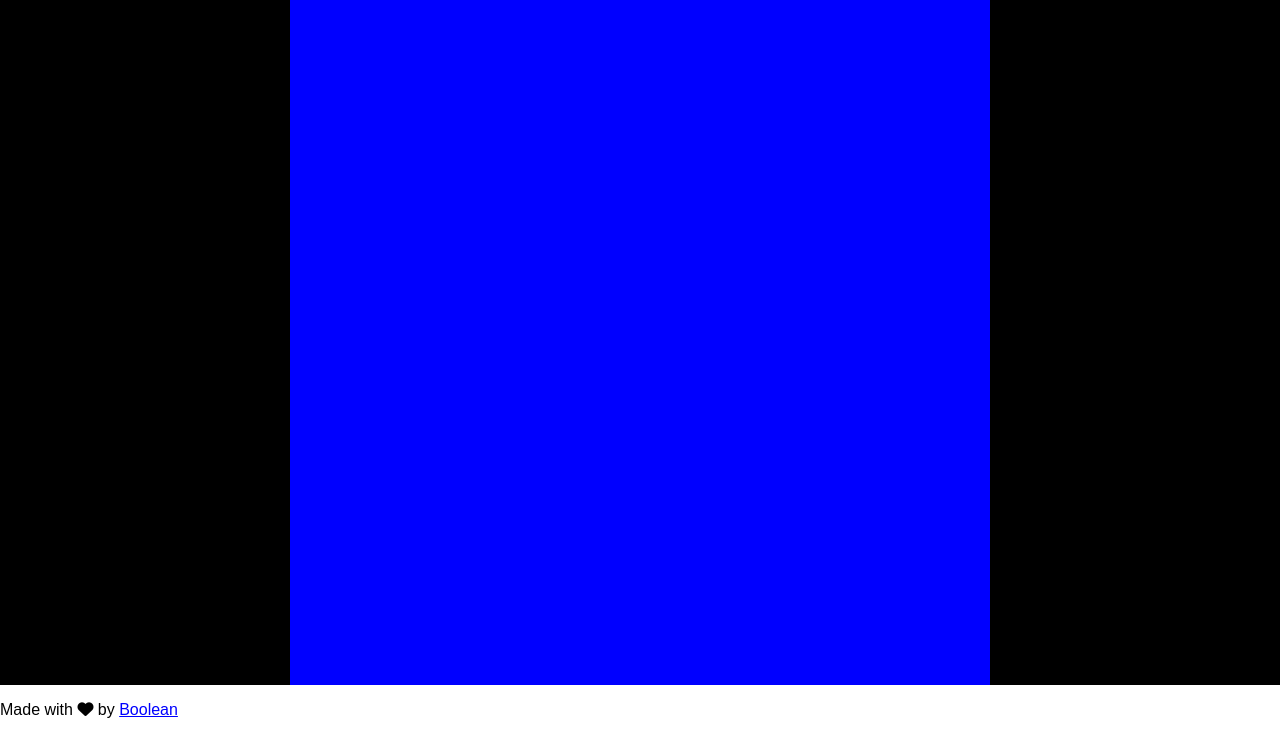
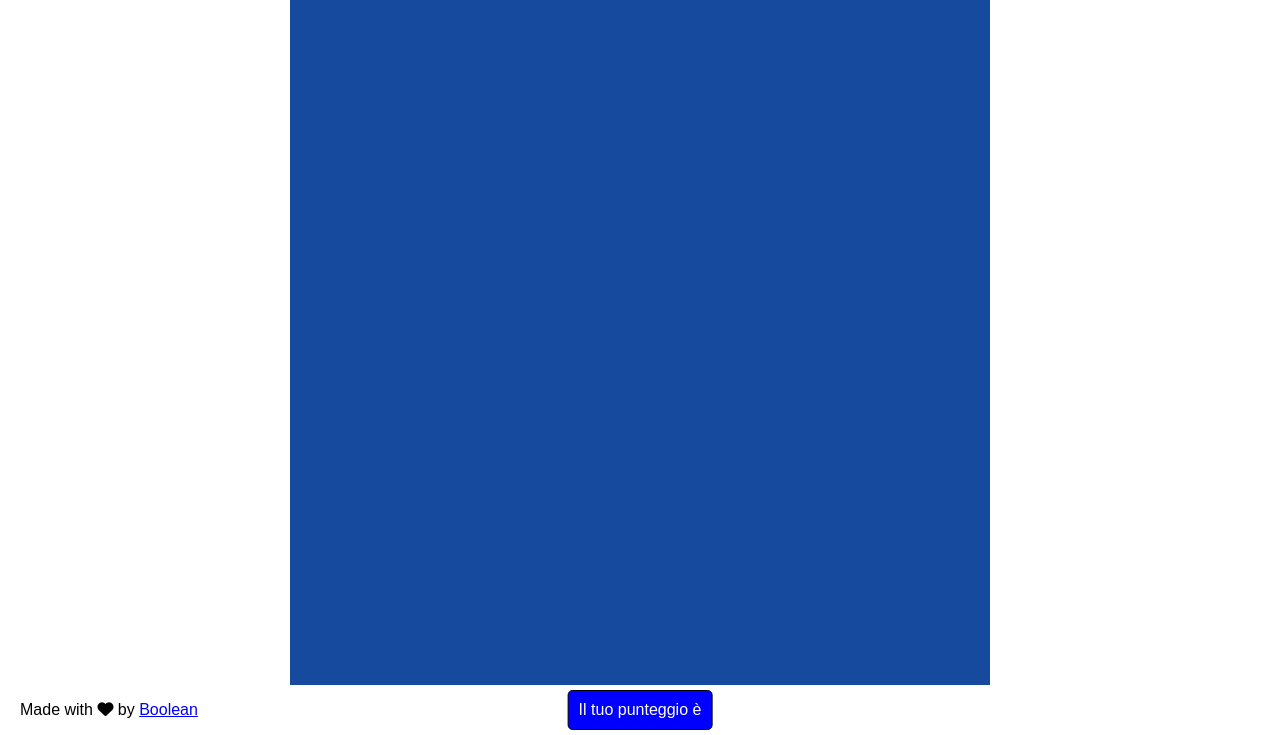
Before and after one commit to natdm02/js-campominato-dom, a plain HTML site: page index.html in a window 1280 px wide. Shown: the part 85-820 px from the top of the page. Drawn offline with Linux system fonts and the light colour scheme.

Commit message:
[add] modifica

```diff
--- a/css/style.css
+++ b/css/style.css
@@ -64,13 +64,13 @@ select{
 
 /* main  */
 main{
-  background-color: black;
+  background-color: white;
 }
 
 .container{
   width: 700px;
   margin: 0 auto;
-  background-color: blue;
+  background-color: rgb(21, 74, 159);
   height: 700px;
 }
 
@@ -118,9 +118,7 @@ footer{
 .container-footer{
   width: 100%;
   height: 100%;
-  display: flex;
-  justify-content: left;
-  align-items: center;
+  display: flex;;
 }
 
 .container-footer a{
--- a/index.html
+++ b/index.html
@@ -64,25 +64,27 @@
 
     <div class="container-footer">
 
-      <div class="row">
+      <div class="row-footer">
 
-          <div class="col">
+          <div class="col-footer-sx">
 
               <p>Made with
-                  <i class="fa-solid fa-heart"></i> by <a href="#">Boolean</a>
+                  <i class="fa-solid fa-heart"></i> by <a href="#" target="_blank">Boolean</a>
               </p>
 
           </div>
 
           <div class="col-footer-center">
-            <div class="points">
-                <p id="point">Il tuo punteggio è</p>
-            </div>
-        </div>
+
+              <div class="points">
+                  <p id="point">Il tuo punteggio è</p>
+              </div>
+
+          </div>
 
       </div>
 
-    </div>
+  </div>
 
   </footer>
 
```
